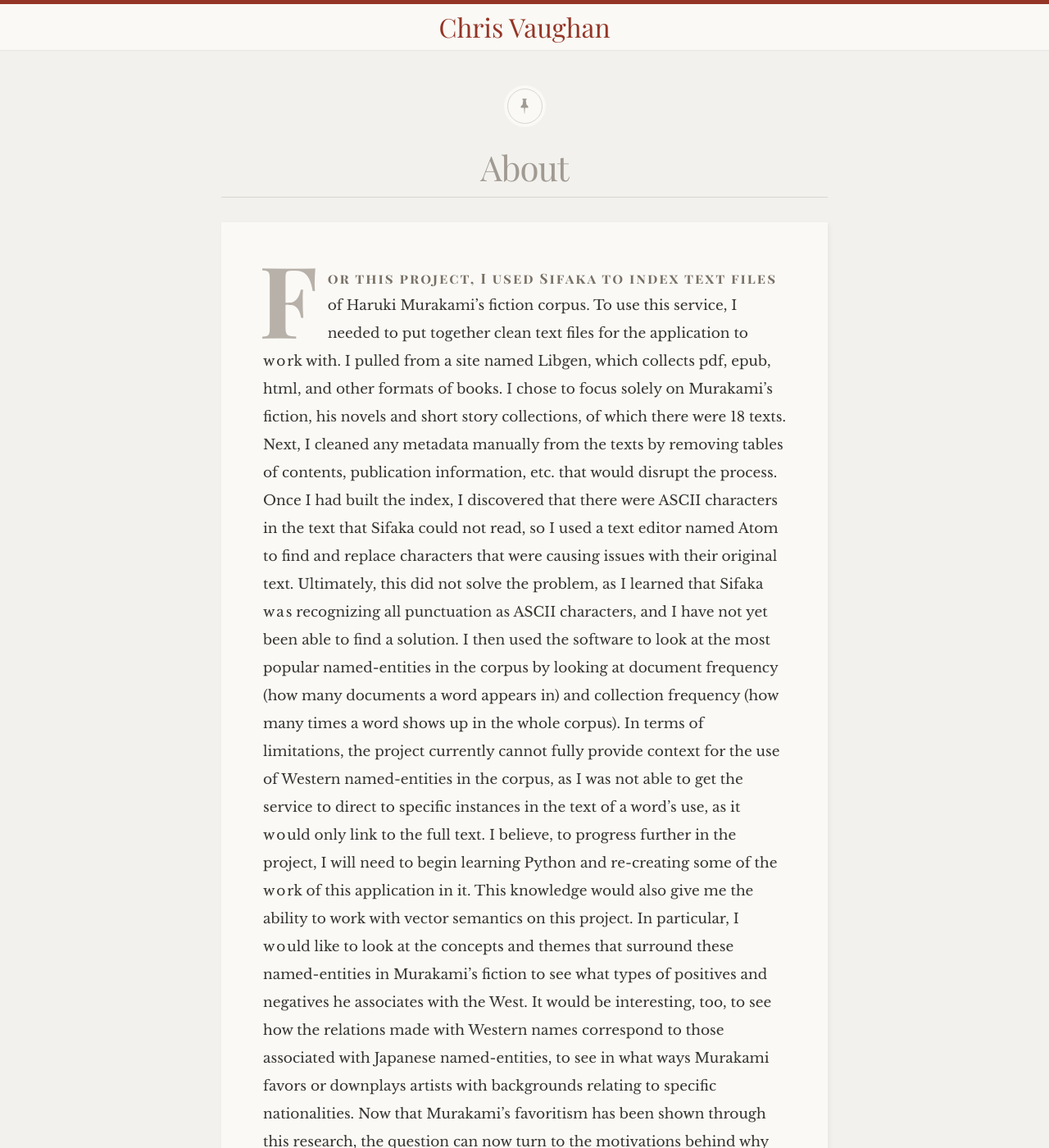
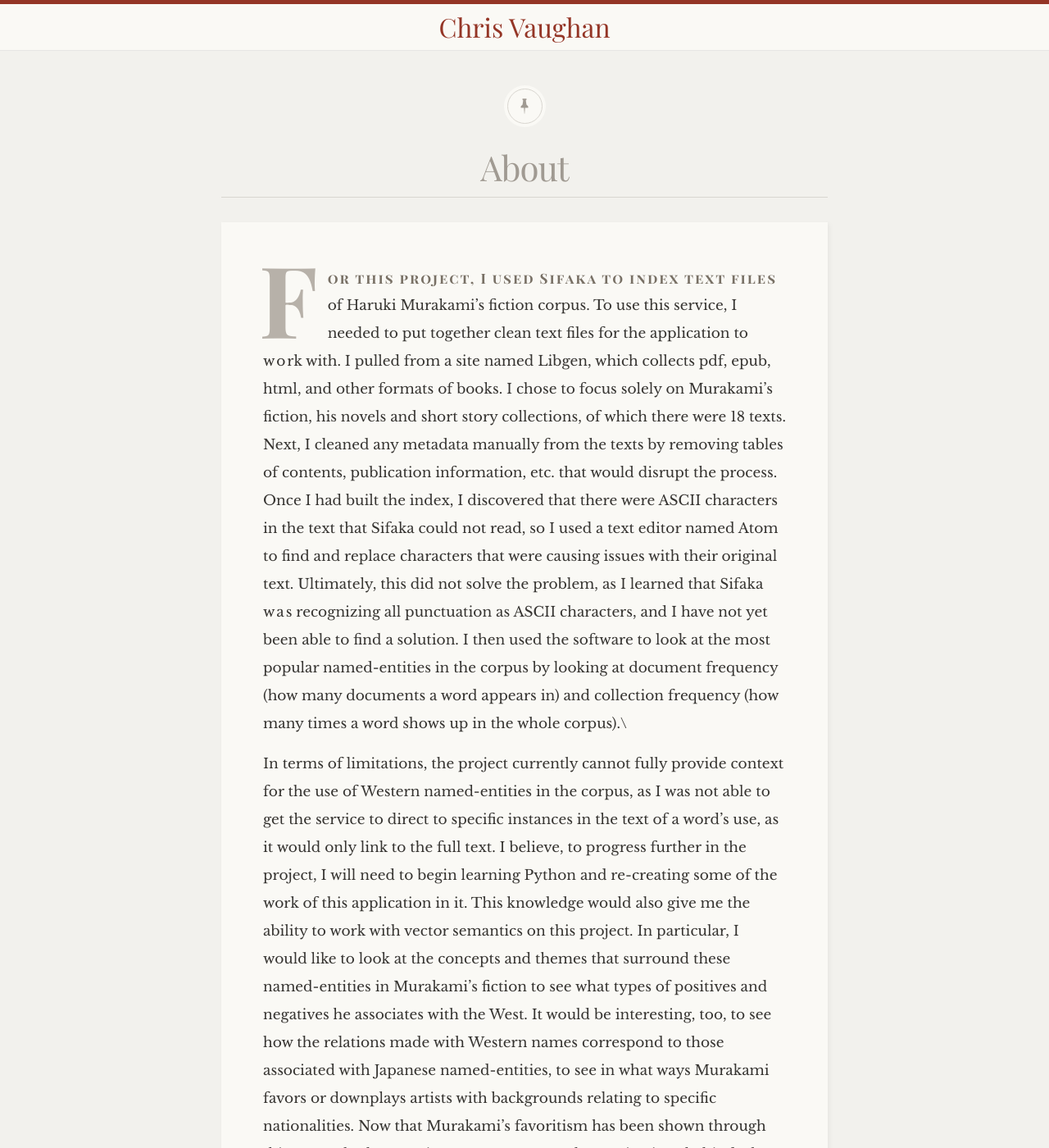
Before and after one commit to cvaughan12/cpvaughan7, a Jekyll site: the page built from about.md, in a window 1280 px wide and 1400 px high. Shown: the whole window at 82% size. Built offline with Jekyll 4.4.1, drawn with Linux system fonts in a browser that asks for light colours; some web fonts are replaced; some of the changed text lies outside the part shown.

Commit message:
Update about.md
added new line

```diff
--- a/about.md
+++ b/about.md
@@ -4,5 +4,6 @@ title: "About"
 permalink: /about/
 ---
 
-For this project, I used Sifaka to index text files of Haruki Murakami’s fiction corpus. To use this service, I needed to put together clean text files for the application to work with. I pulled from a site named Libgen, which collects pdf, epub, html, and other formats of books. I chose to focus solely on Murakami’s fiction, his novels and short story collections, of which there were 18 texts. Next, I cleaned any metadata manually from the texts by removing tables of contents, publication information, etc. that would disrupt the process. Once I had built the index, I discovered that there were ASCII characters in the text that Sifaka could not read, so I used a text editor named Atom to find and replace characters that were causing issues with their original text. Ultimately, this did not solve the problem, as I learned that Sifaka was recognizing all punctuation as ASCII characters, and I have not yet been able to find a solution. I then used the software to look at the most popular named-entities in the corpus by looking at document frequency (how many documents a word appears in) and collection frequency (how many times a word shows up in the whole corpus).
+For this project, I used Sifaka to index text files of Haruki Murakami’s fiction corpus. To use this service, I needed to put together clean text files for the application to work with. I pulled from a site named Libgen, which collects pdf, epub, html, and other formats of books. I chose to focus solely on Murakami’s fiction, his novels and short story collections, of which there were 18 texts. Next, I cleaned any metadata manually from the texts by removing tables of contents, publication information, etc. that would disrupt the process. Once I had built the index, I discovered that there were ASCII characters in the text that Sifaka could not read, so I used a text editor named Atom to find and replace characters that were causing issues with their original text. Ultimately, this did not solve the problem, as I learned that Sifaka was recognizing all punctuation as ASCII characters, and I have not yet been able to find a solution. I then used the software to look at the most popular named-entities in the corpus by looking at document frequency (how many documents a word appears in) and collection frequency (how many times a word shows up in the whole corpus).\
+
 In terms of limitations, the project currently cannot fully provide context for the use of Western named-entities in the corpus, as I was not able to get the service to direct to specific instances in the text of a word’s use, as it would only link to the full text. I believe, to progress further in the project, I will need to begin learning Python and re-creating some of the work of this application in it. This knowledge would also give me the ability to work with vector semantics on this project. In particular, I would like to look at the concepts and themes that surround these named-entities in Murakami’s fiction to see what types of positives and negatives he associates with the West. It would be interesting, too, to see how the relations made with Western names correspond to those associated with Japanese named-entities, to see in what ways Murakami favors or downplays artists with backgrounds relating to specific nationalities. Now that Murakami’s favoritism has been shown through this research, the question can now turn to the motivations behind why he prefers to show Western culture.
```
